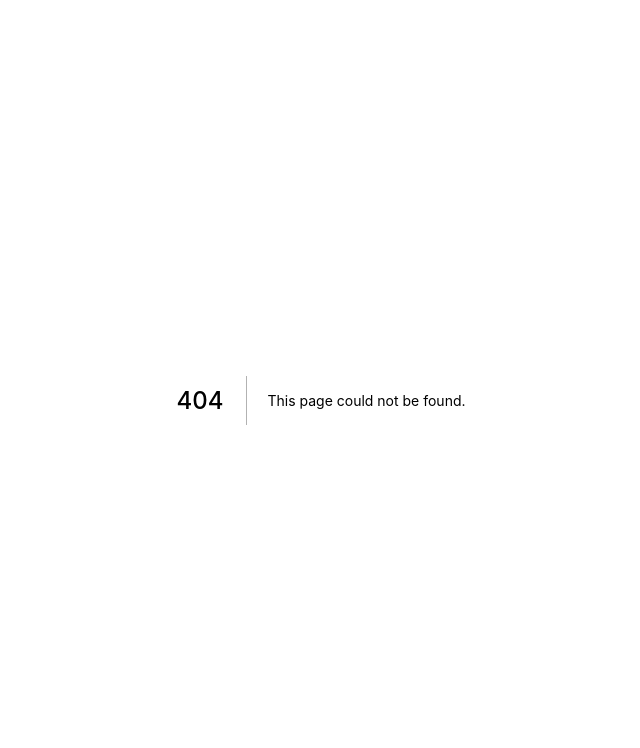
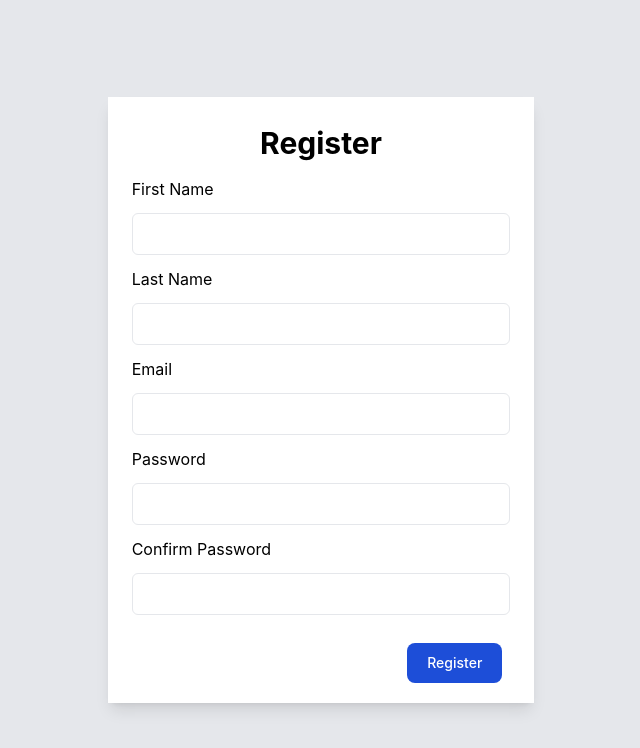
Before and after one commit to sumonroytony/Next-Js-Boilerplate, a Next.js app: page /register in a window 1280 px wide. Before the commit this address had no page. Shown: the top 748 px of the page, without its empty margins (319-959 px from the left). Built offline with nearby package versions, Linux system fonts and the light colour scheme.

Commit message:
complete upto login and register

```diff
--- a/package.json
+++ b/package.json
@@ -11,9 +11,12 @@
     "prepare": "husky install"
   },
   "dependencies": {
+    "@hookform/resolvers": "^2.8.10",
     "next": "12.1.6",
     "react": "18.1.0",
-    "react-dom": "18.1.0"
+    "react-dom": "18.1.0",
+    "react-hook-form": "^7.31.1",
+    "zod": "^3.16.0"
   },
   "devDependencies": {
     "@types/node": "17.0.34",
--- /dev/null
+++ b/pages/login.tsx
@@ -0,0 +1,64 @@
+import { zodResolver } from '@hookform/resolvers/zod';
+import { useForm } from 'react-hook-form';
+import * as z from 'zod';
+
+import { User } from 'shared/types/User';
+
+const userSchema = z.object({
+  email: z.string().email().nonempty('Email is required!'),
+  password: z.string().nonempty('Password is required'),
+});
+
+export default function Login() {
+  const {
+    register,
+    handleSubmit,
+    formState: { errors },
+  } = useForm<User>({
+    resolver: zodResolver(userSchema),
+  });
+  const onSubmit = (data: User) => console.log(data);
+  return (
+    <div className="bg-gray-200 min-h-screen flex justify-center items-center ">
+      <div className="bg-white px-6 py-3 shadow-lg text-left md:w-1/3 lg:w-1/3 sm:w-1/3">
+        <div className="text-center font-bold m-2 p-2 text-3xl">Login</div>
+        <form
+          id="awesome-form"
+          onSubmit={handleSubmit(onSubmit)}
+          className="space-y-3"
+        >
+          <p className="text-red-500 ">{errors.lastName?.message}</p>
+          <label className="block" htmlFor="email">
+            Email
+          </label>
+          <input
+            className="w-full px-4 py-2 border rounded-md focus:outline-none focus:ring-1 focus:ring-blue-600"
+            id="email"
+            type="email"
+            {...register('email')}
+          />
+          <p className="text-red-500 ">{errors.email?.message}</p>
+          <label className="block" htmlFor="password">
+            Password
+          </label>
+          <input
+            className="w-full px-4 py-2 border rounded-md focus:outline-none focus:ring-1 focus:ring-blue-600"
+            id="password"
+            type="password"
+            {...register('password')}
+          />
+          <p className="text-red-500 ">{errors.password?.message}</p>
+        </form>
+        <footer className="flex justify-end">
+          <button
+            form="awesome-form"
+            className="block btn-primary mt-4"
+            type="submit"
+          >
+            Login{' '}
+          </button>
+        </footer>
+      </div>
+    </div>
+  );
+}
--- /dev/null
+++ b/pages/register.tsx
@@ -0,0 +1,106 @@
+import { zodResolver } from '@hookform/resolvers/zod';
+import { useForm } from 'react-hook-form';
+import * as z from 'zod';
+
+import { User } from 'shared/types/User';
+
+const userSchema = z
+  .object({
+    firstName: z.string().nonempty('First Name is required!'),
+    lastName: z.string().nonempty('Last Name is required!'),
+    email: z.string().email().nonempty('Email is required!'),
+    password: z
+      .string()
+      .min(8, { message: 'Password must be 8 character or long' }),
+    confirmPassword: z.string(),
+  })
+  .refine((data) => data.password === data.confirmPassword, {
+    message: "Passwords don't match",
+    path: ['confirmPassword'],
+  });
+
+function Register() {
+  const {
+    register,
+    handleSubmit,
+    formState: { errors },
+  } = useForm<User>({
+    resolver: zodResolver(userSchema),
+  });
+  const onSubmit = (data: User) => console.log(data);
+  return (
+    <div className="bg-gray-200 min-h-screen flex justify-center items-center ">
+      <div className="bg-white px-6 py-3 shadow-lg text-left md:w-1/3 lg:w-1/3 sm:w-1/3">
+        <div className="text-center font-bold m-2 p-2 text-3xl">Register</div>
+        <form
+          id="awesome-form"
+          onSubmit={handleSubmit(onSubmit)}
+          className="space-y-3"
+        >
+          <label className="block" htmlFor="firstName">
+            First Name
+          </label>
+          <input
+            className="w-full px-4 py-2 border rounded-md focus:outline-none focus:ring-1 focus:ring-blue-600"
+            id="firstName"
+            type="text"
+            {...register('firstName')}
+          />
+          <p className="text-red-500 ">{errors.firstName?.message}</p>
+          <label className="block" htmlFor="lastName">
+            Last Name
+          </label>
+          <input
+            className="w-full px-4 py-2 border rounded-md focus:outline-none focus:ring-1 focus:ring-blue-600"
+            id="lastName"
+            type="text"
+            {...register('lastName')}
+          />
+          <p className="text-red-500 ">{errors.lastName?.message}</p>
+          <label className="block" htmlFor="email">
+            Email
+          </label>
+          <input
+            className="w-full px-4 py-2 border rounded-md focus:outline-none focus:ring-1 focus:ring-blue-600"
+            id="email"
+            type="email"
+            {...register('email')}
+          />
+          <p className="text-red-500 ">{errors.email?.message}</p>
+          <label className="block" htmlFor="password">
+            Password
+          </label>
+          <input
+            className="w-full px-4 py-2 border rounded-md focus:outline-none focus:ring-1 focus:ring-blue-600"
+            id="password"
+            type="password"
+            {...register('password')}
+          />
+          <p className="text-red-500 ">{errors.password?.message}</p>
+          <label className="block" htmlFor="confirmPassword">
+            Confirm Password
+          </label>
+
+          <input
+            className="w-full px-4 py-2 border rounded-md focus:outline-none focus:ring-1 focus:ring-blue-600"
+            id="confirmPassword"
+            type="password"
+            {...register('confirmPassword')}
+          />
+          <p className="text-red-500 ">{errors.confirmPassword?.message}</p>
+        </form>
+        <footer className="flex justify-end">
+          <button
+            form="awesome-form"
+            className="block btn-primary mt-4"
+            type="submit"
+          >
+            Register{' '}
+          </button>
+        </footer>
+      </div>
+    </div>
+  );
+}
+
+export default Register;
--- /dev/null
+++ b/shared/types/User.tsx
@@ -0,0 +1,8 @@
+export type User = {
+  firstName?: string;
+  lastName?: string;
+  fullName?: string;
+  email?: string;
+  password?: string;
+  confirmPassword?: string;
+};
--- a/styles/globals.css
+++ b/styles/globals.css
@@ -18,3 +18,12 @@ a {
 * {
   box-sizing: border-box;
 }
+@layer components {
+  .btn-primary {
+    @apply text-white bg-blue-700 hover:bg-blue-800 focus:ring-4 focus:ring-blue-300 font-medium rounded-lg text-sm px-5 py-2.5 mr-2 mb-2 dark:bg-blue-600 dark:hover:bg-blue-700 focus:outline-none dark:focus:ring-blue-800;
+  }
+
+  .btn-secondary {
+    @apply py-2.5 px-5 mr-2 mb-2 text-sm font-medium text-gray-900 focus:outline-none bg-white rounded-lg border border-gray-200 hover:bg-gray-100 hover:text-blue-700 focus:z-10 focus:ring-4 focus:ring-gray-200 dark:focus:ring-gray-700 dark:bg-gray-800 dark:text-gray-400 dark:border-gray-600 dark:hover:text-white dark:hover:bg-gray-700;
+  }
+}
--- a/tsconfig.json
+++ b/tsconfig.json
@@ -13,7 +13,11 @@
     "resolveJsonModule": true,
     "isolatedModules": true,
     "jsx": "preserve",
-    "incremental": true
+    "incremental": true,
+    "baseUrl": ".",
+    "paths": {
+      "shared": ["shared/*"]
+    }
   },
   "include": ["next-env.d.ts", "**/*.ts", "**/*.tsx"],
   "exclude": ["node_modules"]
```
Also changed, not shown: .eslintrc.js, 2 other files (tests, documents, lock files or other folders).
